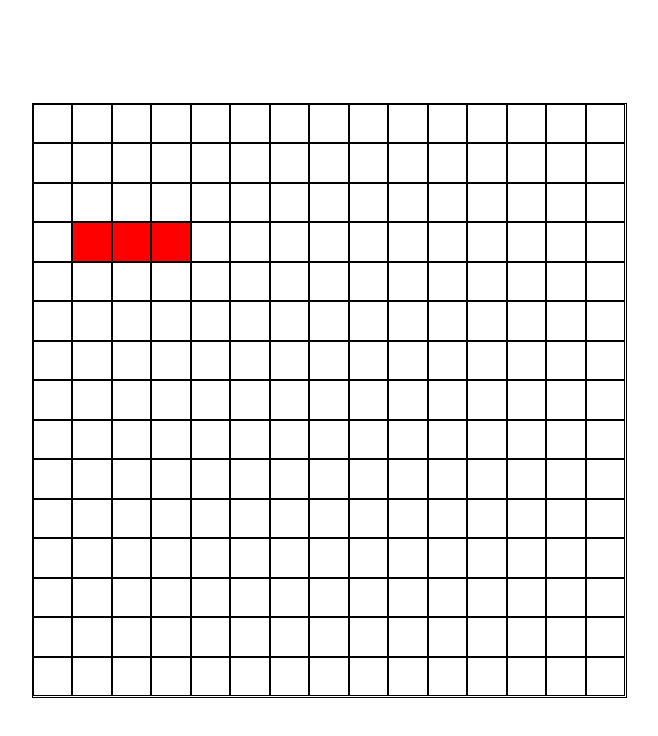
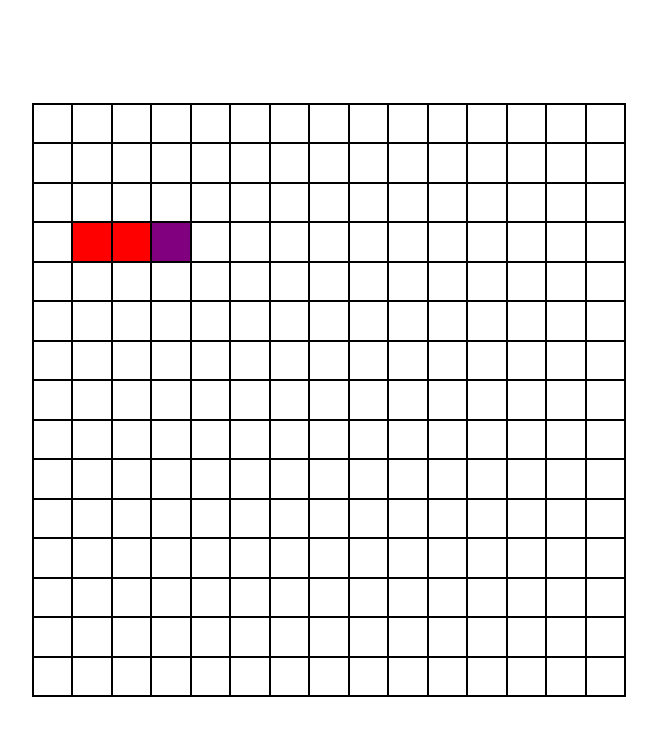
Before and after one commit to minepiler/Snake, a plain HTML site: page index.html in a window 1280 px wide. Shown: the whole page, without its empty margins (311-969 px from the left). Drawn offline with Linux system fonts and the light colour scheme.

Commit message:
Added key registration

```diff
--- a/JS/Board.js
+++ b/JS/Board.js
@@ -1,4 +1,4 @@
-"use strict"
+"use strict";
 
 export class Board {
     constructor(){
--- a/JS/Snake.js
+++ b/JS/Snake.js
@@ -1,7 +1,11 @@
+"use strict";
+
 export class Snake {
     constructor(){
-        this.Length = 3;
+        this.Length = 2;
         this.color = "red"
+        this.tailPosition = 46;
+        this.headPosition = this.tailPosition + this.Length;
     }
 
     addLength(){
--- a/JS/Tile.js
+++ b/JS/Tile.js
@@ -1,4 +1,4 @@
-"use strict"
+"use strict";
 
 export class Tile{
     constructor(){
--- a/JS/script.js
+++ b/JS/script.js
@@ -1,4 +1,4 @@
-"use strict"
+"use strict";
 
 import { Board } from "./Board.js";
 import { Tile  } from "./Tile.js";
@@ -8,6 +8,10 @@ window.onload = () => {
     initializeBoard();
     initializeTiles();
     initializeSnake();
+
+    window.addEventListener("keydown", (e) => {
+        console.log(e.key);
+    });
 }
 
 function initializeBoard(){
@@ -30,13 +34,15 @@ function initializeSnake(){
     var snake = new Snake();
 
     for (let i = 0; i < snake.Length; i++){
-        tiles[46 + i].style.backgroundColor = "red";
+        tiles[snake.tailPosition + i].style.backgroundColor = "red";
+        tiles[snake.tailPosition + i].addEventListener("keypress", moveSnake);
     }
 
-    for (let i = 0; i < tiles.length; i++ ){
-        console.log(tiles[i]);
-    }
+    tiles[snake.headPosition].style.backgroundColor = "purple";
+}
 
+function moveSnake(){
+    console.log("")
 }
 
 
--- a/style.css
+++ b/style.css
@@ -1,4 +1,5 @@
-body{
+body
+{
     margin:                         0;
     height:                         100vh;
     display:                        flex;
@@ -12,11 +13,12 @@ body{
     align-content:                  flex-start;
     flex-wrap:                      wrap;
     border:                         1px solid black;
-    height:                         593px;
-    width:                          593px;
+    height:                         592.5px;
+    width:                          592.5px;
 }
 
-.tile{
+.tile
+{
     width:                          37.5px;
     height:                         37.5px;
     border:                         1px solid black;
```
